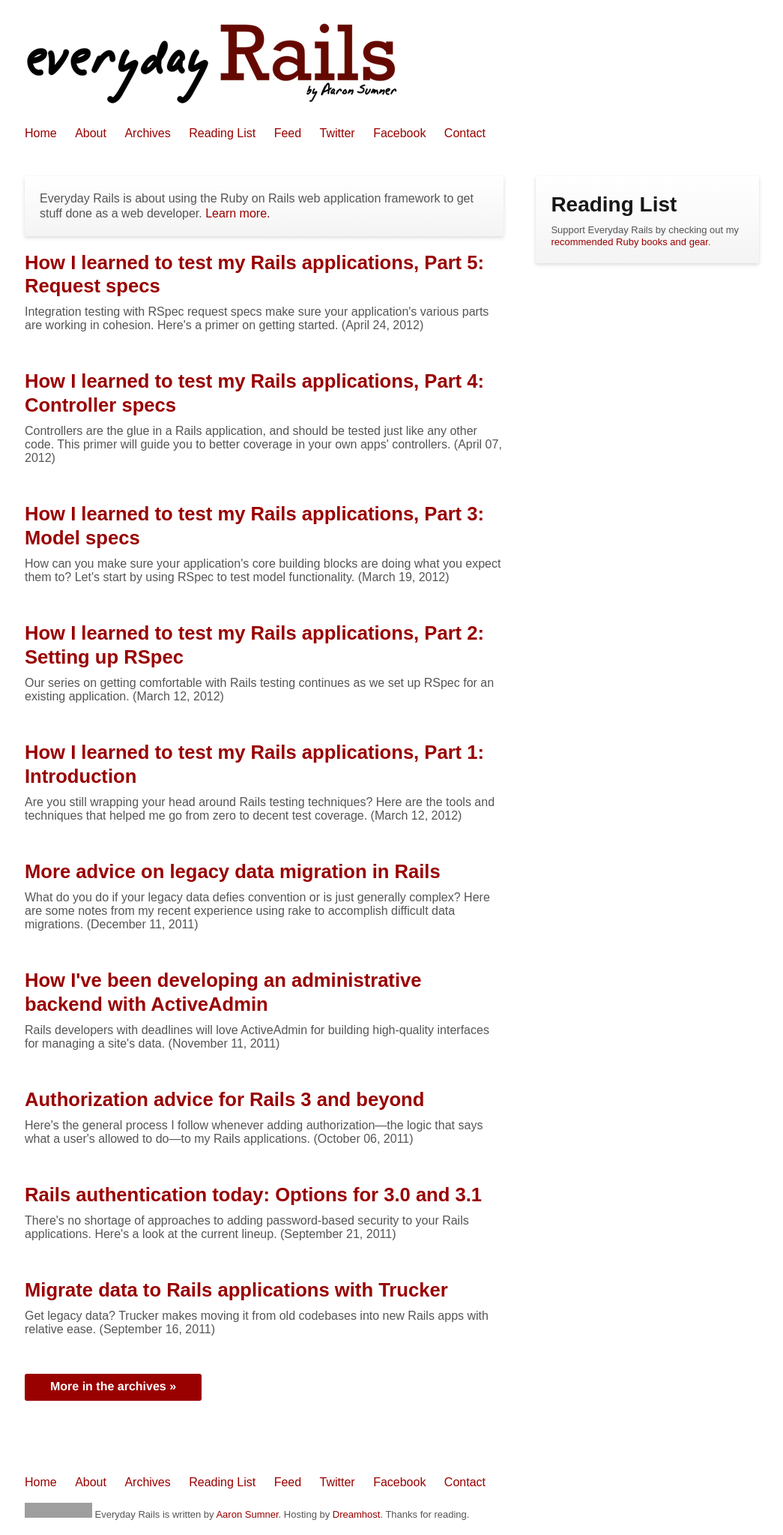
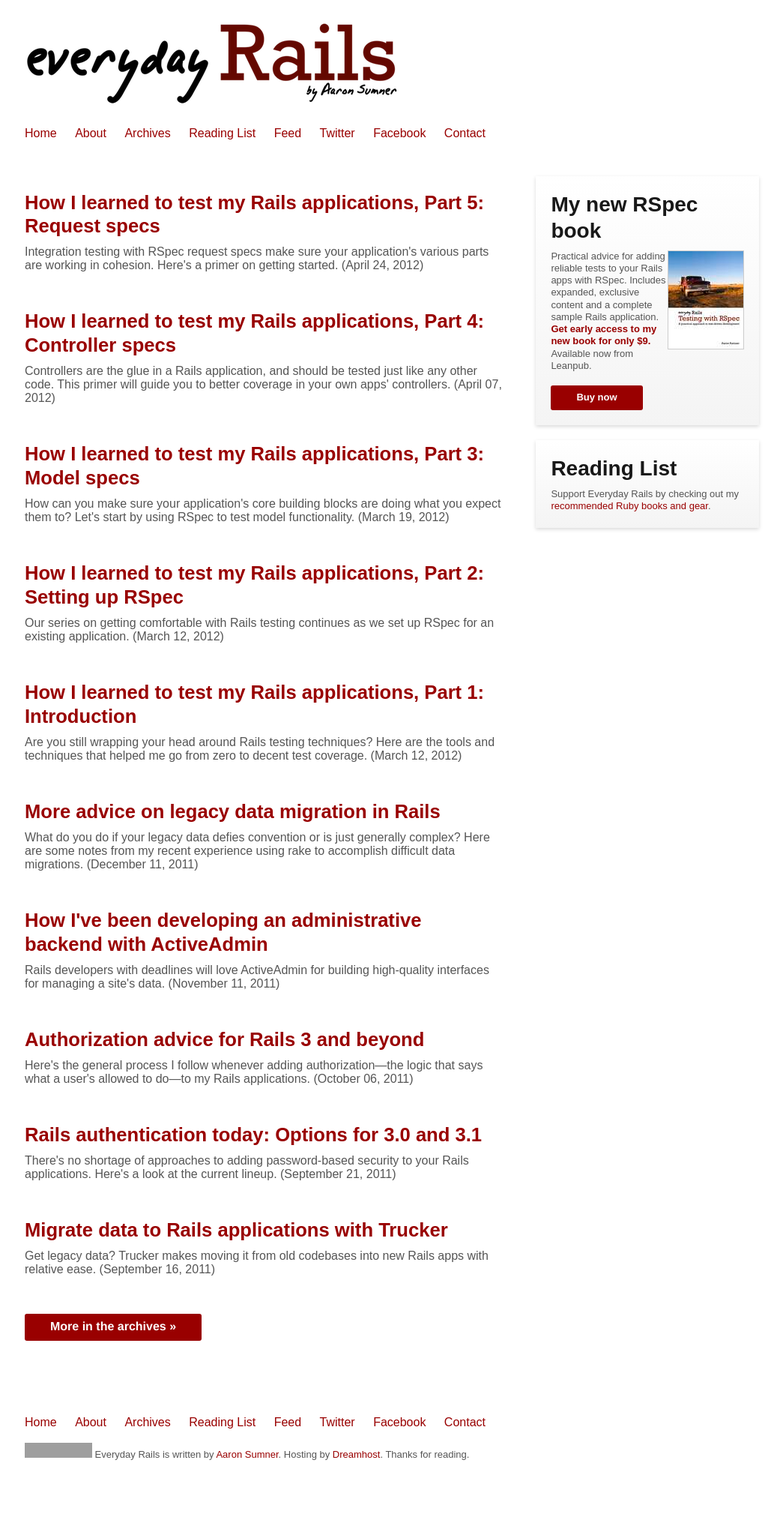
Before and after one commit to everydayrails/everyday-rails, a Jekyll site: the page built from index.html, in a window 1280 px wide. Shown: the whole page at 75% size, without its empty margins (117-1162 px from the left). Built offline with Jekyll 4.4.1, drawn with Linux system fonts in a browser that asks for light colours; some web fonts are replaced; Markdown is read by kramdown in place of the engine named in the settings; comment, search, counter and statistics services are not loaded; after the commit the page ends 1967 px from its top, so only the background shows below that; grey boxes are pictures that could not be loaded.

Commit message:
prep site to market my rspec book

```diff
--- a/_includes/footer.html
+++ b/_includes/footer.html
@@ -13,6 +13,7 @@
 
     <p>
       <a rel="license" href="http://creativecommons.org/licenses/by-sa/3.0/"><img alt="Creative Commons License" style="border-width:0" src="http://i.creativecommons.org/l/by-sa/3.0/88x31.png"/></a>
+
       Everyday Rails is written by <a href="http://www.aaronsumner.com/">Aaron Sumner</a>.
       Hosting by <a href="http://www.dreamhost.com/r.cgi?79482">Dreamhost</a>.
       Thanks for reading.
--- a/_includes/sidebar.html
+++ b/_includes/sidebar.html
@@ -1,4 +1,19 @@
 <div id="sidebar" class="four columns">
+  <div class="panel book">
+    <h3>My new RSpec book</h3>
+    <a href="http://leanpub.com/everydayrailsrspec"><img src="/images/rspec_book.jpg" alt=""></a>
+    <p>
+      Practical advice for adding reliable tests to your Rails apps with RSpec.
+      Includes expanded, exclusive content and a complete sample Rails application.
+      <strong><a href="http://leanpub.com/everydayrailsrspec">Get early access to my new book for only $9.</a></strong>
+      Available now from Leanpub.
+    </p>
+
+    <p>
+      <a href="http://leanpub.com/everydayrailsrspec" class="maroon button radius">Buy now</a>
+    </p>
+  </div>
+
   <div class="panel">
     <h3>Reading List</h3>
     <p>Support Everyday Rails by checking out my
--- a/_posts/2012-04-24-testing-series-rspec-requests.textile
+++ b/_posts/2012-04-24-testing-series-rspec-requests.textile
@@ -148,4 +148,4 @@ There's a lot we haven't covered, though:
 * What it means to be a _test-driven developer_
 * Other things we could be testing (email, routes, etc.)
 
-I'm happy to announce that *I'm working on a book* to cover these topics! There will be more details in the coming days, but I'm self-publishing to keep it affordable (under 10 American bucks) and intend to provide a complete source example and updates through Rails 4.0. More details soon. In the meantime, thanks for reading.
+I'm happy to announce that *I'm working on a book* to cover these topics! There will be more details in the coming days, but I'm self-publishing to keep it affordable (under 10 American bucks) and intend to provide a complete source example and updates through Rails 4.0. "Get early access now!":http://leanpub.com/everydayrailsrspec
--- a/index.html
+++ b/index.html
@@ -3,12 +3,6 @@ layout: default
 title: Everyday Rails
 excerpt: "A blog about using the Ruby on Rails web application framework to get stuff done as a web developer. New content every week or so."
 ---
-
-<div class="panel">
-  <p class="blurb">
-    Everyday Rails is about using the Ruby on Rails web application framework to get stuff done as a web developer. <a href="/about.html">Learn more.</a>
-  </p>
-</div>
 
 {% for post in site.posts limit:10 %}
   <div class="post">
--- a/stylesheets/app.css
+++ b/stylesheets/app.css
@@ -66,7 +66,7 @@ a.maroon:hover {
 }
 
 .blurb {
-	font-size: 200%;
+	margin-bottom: 20px;
 }
 
 .post {
@@ -99,3 +99,8 @@ code, .highlight {
 	vertical-align: middle;
 	margin: 20px auto;
 }
+
+.book img {
+	float: right;
+	border: 1px solid #ccc;
+}
```
Also changed, not shown: _layouts/post.html (+31 -1 lines), images/rspec_book.jpg (added).
